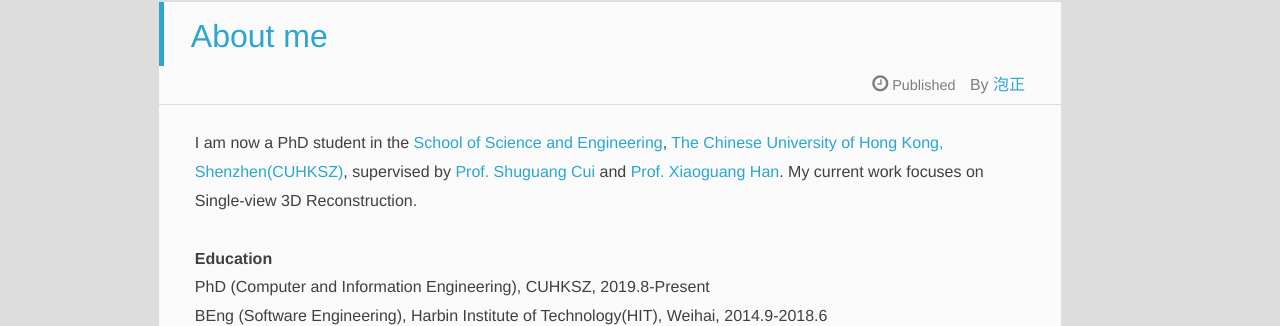
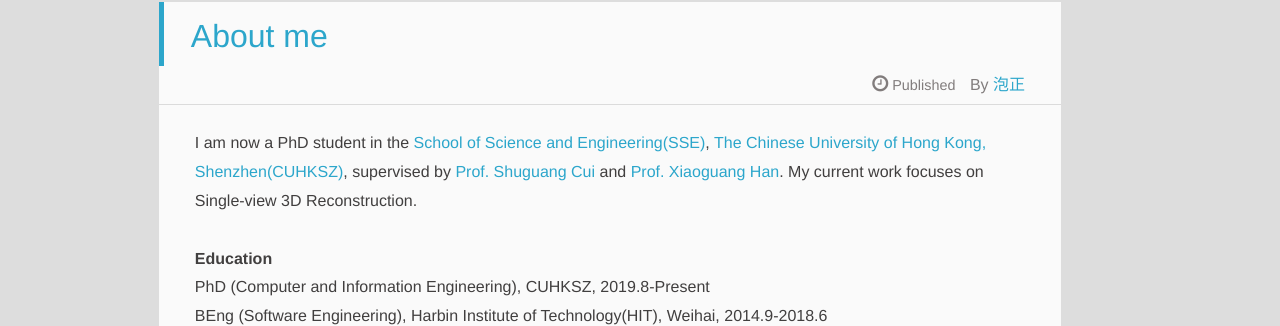
Before and after one commit to PAULYZHENG/paulyzheng.github.io, a Jekyll site: the page built from about/index.html, in a window 1280 px wide and 900 px high. Shown: the part 264-590 px from the top of the window. Built offline with Jekyll 4.4.1, drawn with Linux system fonts in a browser that asks for light colours; comment, search, counter and statistics services are not loaded; some of the changed text lies outside the part shown.

Commit message:
Update index.html

```diff
--- a/about/index.html
+++ b/about/index.html
@@ -4,7 +4,7 @@
 title: About me
 ---
 
-I am now a PhD student in the <a href="http://sse.cuhk.edu.cn/en" title="" itemprop="url">School of Science and Engineering</a>,
+I am now a PhD student in the <a href="http://sse.cuhk.edu.cn/en" title="" itemprop="url">School of Science and Engineering(SSE)</a>,
 <a href="http://www.cuhk.edu.cn/en" title="" itemprop="url">The Chinese University of Hong Kong, Shenzhen(CUHKSZ)</a>,
 supervised by <a href="https://sse.cuhk.edu.cn/en/faculty/cuishuguang" title="" itemprop="url">Prof. Shuguang Cui</a> and
 <a href="https://gaplab.cuhk.edu.cn/" title="" itemprop="url">Prof. Xiaoguang Han</a>.
@@ -68,7 +68,7 @@
 <br/>
 <B>Awards</B>
 <br/>
-&nbsp &nbsp <I>Outstanding TA Award</I>, School of Science and Engineering, CUHKSZ, 2021<br/>
+&nbsp &nbsp <I>Outstanding TA Award</I>, SSE, CUHKSZ, 2021<br/>
 &nbsp &nbsp <I>Tutor of the Year</I>, CUHKSZ, 2021<br/>
 <!-- &nbsp &nbsp <I>Outstanding Performance Award</I>, Diligentia College, CUHKSZ, 2021<br/>
 &nbsp &nbsp <I>Outstanding Student Service Award</I>, Diligentia College, CUHKSZ, 2020<br/> -->
```
